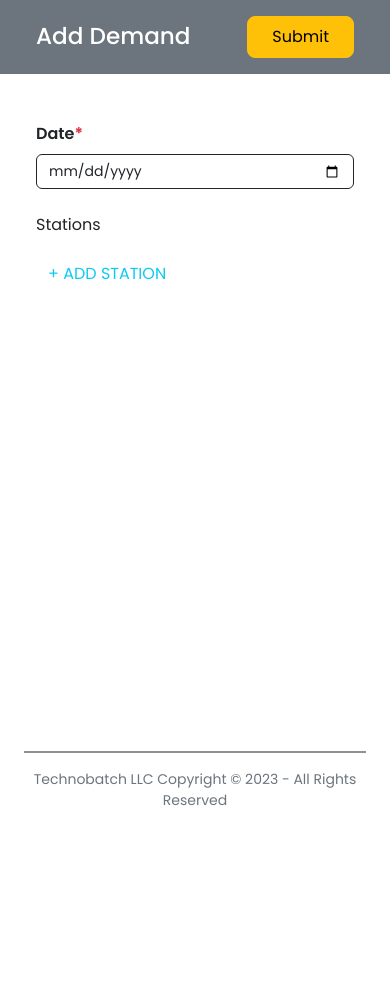
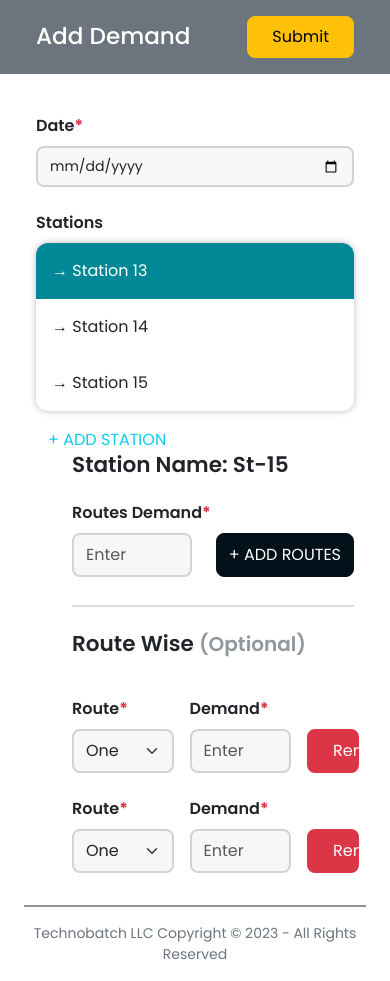
Before and after one commit to adilcodes/Techno-Batch-Technical-Task, a React (Create React App) app: page / in a window 390 px wide. Before the commit the page ends 844 px from the top, so only its background shows below. Built offline with nearby package versions, Linux system fonts and the light colour scheme.

Commit message:
Create: Home Page All sections done, responsiveness left

```diff
--- a/src/components/Footer.jsx
+++ b/src/components/Footer.jsx
@@ -2,7 +2,7 @@ import React from 'react'
 
 export default function Footer() {
     return (
-        <div className="footer row px-4 py-2">
+        <div className="footer row px-4 py-2 mb-2">
             <hr className='border-2 opacity-50' />
             <p className='p-0 m-0 text-center text-secondary' style={{ fontSize: 14 }}>Technobatch LLC Copyright &copy; 2023 - All Rights Reserved</p>
         </div>
--- /dev/null
+++ b/src/components/SingleRoute.jsx
@@ -0,0 +1,30 @@
+import React from 'react'
+
+export default function SingleRoute() {
+    return (
+        <div className="single-route d-flex gap-3 mb-4">
+            <div className='col'>
+                <p className='m-0 mb-2'>
+                    <span className='fw-semibold'>Route</span>
+                    <span className="text-danger fw-bold">*</span>
+                </p>
+                <select className="form-select border-black py-2 rounded-3 form-field" name='routeName'>
+                    <option value="One">One</option>
+                    <option value="two">two</option>
+                </select>
+            </div>
+
+            <div className='col'>
+                <p className='m-0 mb-2'>
+                    <span className='fw-semibold'>Demand</span>
+                    <span className="text-danger fw-bold">*</span>
+                </p>
+                <input type="number" name="routesDemand" className='form-control border-dark py-2 rounded-3 form-field' placeholder='Enter' />
+            </div>
+
+            <div className="col-2 d-flex align-items-end">
+                <button className="btn btn-danger border-2 rounded-3 px-4 py-2 w-100">Remove</button>
+            </div>
+        </div>
+    )
+}
--- a/src/components/StationModal.jsx
+++ b/src/components/StationModal.jsx
@@ -18,7 +18,7 @@ export default function StationModal() {
                             <span className="text-danger fw-bold">*</span>
                         </p>
                         <form className='d-flex gap-3'>
-                            <select className="form-select border-black py-2" name='station'>
+                            <select className="form-select border-black py-2 rounded-3" name='station'>
                                 <option selected disabled>Select Station</option>
                                 <option value="One">One</option>
                             </select>
--- /dev/null
+++ b/src/components/StationView.jsx
@@ -0,0 +1,28 @@
+import React from 'react';
+import SingleRoute from './SingleRoute';
+
+export default function StationView() {
+    return (
+        <div className='col-xl-10 col-lg-9 ps-5'>
+            <h4 className='mb-4 fw-semibold'>Station Name: St-15</h4>
+            <p className='m-0 mb-2'>
+                <span className='fw-semibold'>Routes Demand</span>
+                <span className="text-danger fw-bold">*</span>
+            </p>
+            <form className='d-flex gap-4 mb-4 pb-1'>
+                <input type="number" name="routesDemand" className='form-control border-dark py-2 rounded-3 form-field' placeholder='Enter' />
+                <input type="submit" name='submit-btn' className='btn btn-primary rounded-3 add-route-btn' value="+ ADD ROUTES" />
+            </form>
+            <hr className='border-2 border-secondary opacity-10 mb-4' />
+            <h4 className="mb-4 fw-semibold">
+                <span>Route Wise </span>
+                <span className='fw-semibold text-secondary opacity-75 fs-5'>(Optional)</span>
+            </h4>
+            {/* All Routes Below */}
+            <div className="allRoutes pt-3">
+                <SingleRoute />
+                <SingleRoute />
+            </div>
+        </div>
+    )
+}
--- a/src/index.css
+++ b/src/index.css
@@ -11,6 +11,12 @@
     min-height: 97vh;
 }
 
+.form-field {
+    border: 2px solid #d3d3d3 !important;
+    background-color: #f7f7f7 !important;
+    box-shadow: none !important;
+}
+
 /* General Styling End */
 
 /* Home Styling Start */
@@ -18,4 +24,31 @@
     flex: 1 1;
 }
 
+.stationsList {
+    box-shadow: 0 0 7px #00000044 !important;
+    border-radius: 12px;
+}
+
+.single-station {
+    cursor: pointer;
+}
+
+.single-station:first-of-type {
+    border-radius: 12px 12px 0 0;
+}
+
+.single-station:last-of-type {
+    border-radius: 0 0 12px 12px;
+}
+
+.single-station-active {
+    background-color: rgb(1, 136, 151);
+    color: #fff;
+}
+
+.add-route-btn {
+    background: #03111B !important;
+    border-color: #03111B !important;
+}
+
 /* Home Styling End */
--- a/src/pages/Home.jsx
+++ b/src/pages/Home.jsx
@@ -2,6 +2,7 @@ import React from 'react';
 import Header from '../components/Header';
 import Footer from '../components/Footer';
 import StationModal from '../components/StationModal';
+import StationView from '../components/StationView';
 
 export default function Home() {
     return (
@@ -11,7 +12,7 @@ export default function Home() {
                 <Header />
 
                 {/* Body Start */}
-                <div className="content-area mt-5 row px-4">
+                <div className="content-area mt-4 pt-3 row px-4">
                     {/* Aside Bar Start */}
                     <div className="col-xl-2 col-md-3">
                         <div className="date">
@@ -19,10 +20,27 @@ export default function Home() {
                                 <span className='fw-semibold'>Date</span>
                                 <span className="text-danger fw-bold">*</span>
                             </p>
-                            <input type="date" name="selectedDate" className='form-control border-dark' style={{ fontSize: 14 }} />
+                            <input type="date" name="selectedDate" className='form-control border-dark py-2 rounded-3 form-field' style={{ fontSize: 14 }} />
                         </div>
                         <div className="stations mt-4">
-                            <p className="m-0 mb-4">Stations</p>
+                            <p className="m-0 mb-2 fw-semibold">Stations</p>
+                            <div className="stationsList mb-3">
+                                <div className="single-station single-station-active p-3">
+                                    <p className="m-0">
+                                        → Station 13
+                                    </p>
+                                </div>
+                                <div className="single-station p-3">
+                                    <p className="m-0">
+                                        → Station 14
+                                    </p>
+                                </div>
+                                <div className="single-station p-3">
+                                    <p className="m-0">
+                                        → Station 15
+                                    </p>
+                                </div>
+                            </div>
                             <button className="btn border-0 text-info py-0" data-bs-toggle="modal" data-bs-target="#addStation">
                                 + ADD STATION
                             </button>
@@ -30,6 +48,10 @@ export default function Home() {
                         </div>
                     </div>
                     {/* Aside Bar End */}
+
+                    {/* Station View Start */}
+                    <StationView />
+                    {/* Station View End */}
                 </div>
                 {/* Body End */}
 
```
